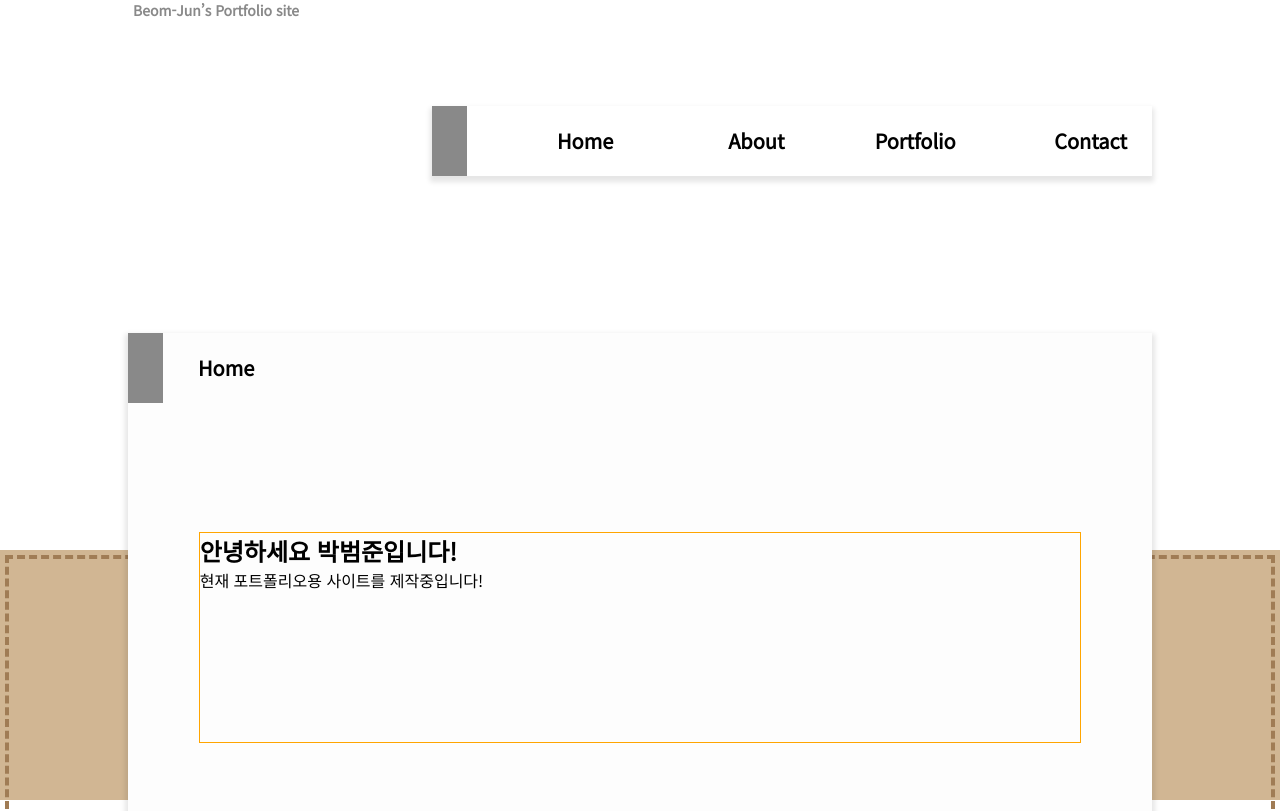
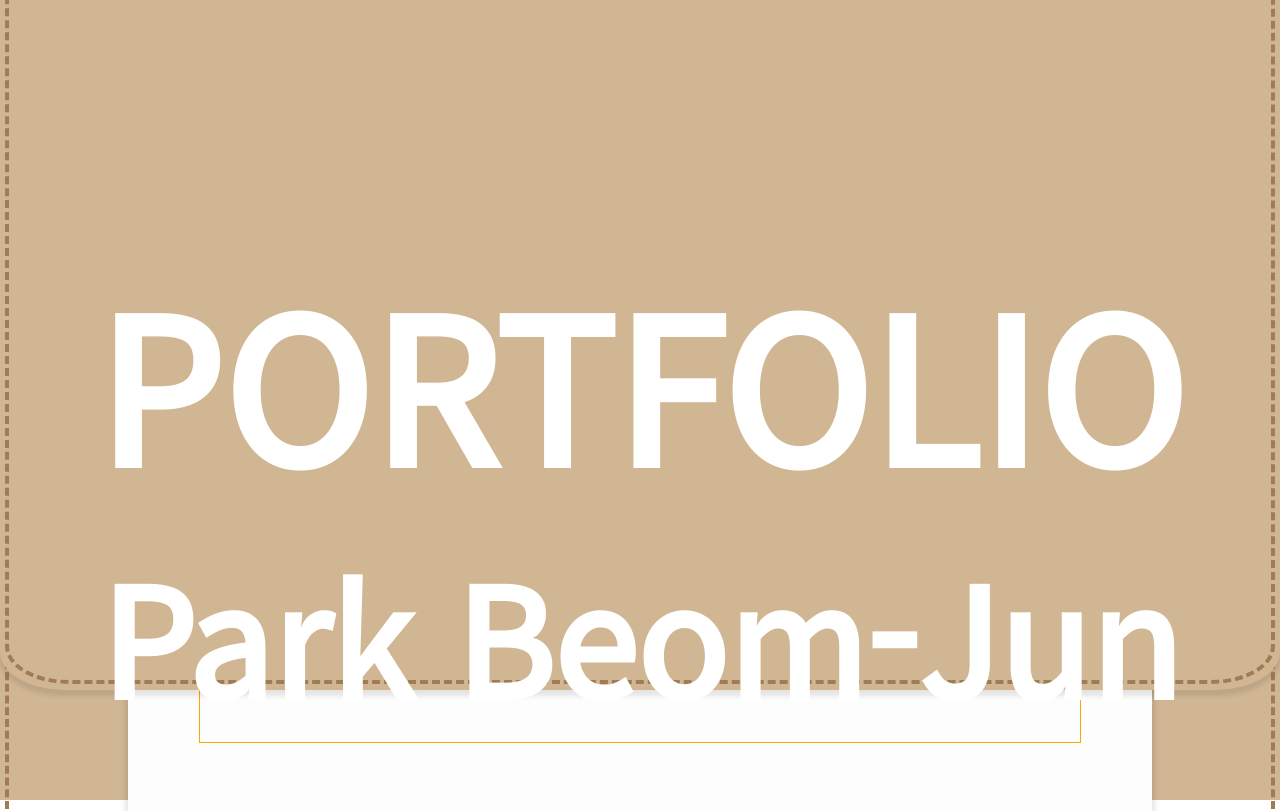
Before and after one commit to Lynsphere/my_portfolio, a plain HTML site: page index.html in a window 1280 px wide. Shown: the top 811 px of the page. Drawn offline with Linux system fonts and the light colour scheme.

Commit message:
Add files via upload
cover 애니메이션 추가

```diff
--- a/css/style.css
+++ b/css/style.css
@@ -10,6 +10,55 @@
 }
 body {
     font-family: 'Noto Sans KR', sans-serif;
+}
+/* 커버 */
+#cover {
+    position: absolute;
+    z-index: 999;
+    top:-10%;
+    /* bottom: 0; */
+    width: 100%;
+    height: 95%;
+    background: #d1b693;
+    box-shadow: 0px 4px 5px 2px rgba(0,0,0,0.1);
+    border-radius: 0 0 5% 5%;
+    padding-bottom: 10px;
+}
+
+#cover.slideup {
+    animation-name: cover;
+    animation-duration: 1.5s;
+    animation-timing-function: cubic-bezier(.63,-0.01,.37,.98);
+    animation-fill-mode: forwards;
+}
+@keyframes cover {
+    from{
+        top: -10%;
+    }
+    5%{
+        padding-top:20px;
+    }
+    to{
+        top: -100%;
+    }
+}
+#cover_line {
+    height: 100%;
+    margin-left: 5px;
+    margin-right: 5px;
+    /* transform: translateY(-5px); */
+    border: 4px dashed #a07c55;
+    border-radius: 0 0 5% 5%;
+    border-top: none;
+}
+#cover_bg {
+    text-align: center;
+    padding-top: 25%;
+    color: rgba(255,255,255,1);
+    font-size: 100px;
+}
+#cover_bg > h1 {
+    text-transform: uppercase;
 }
 
 /* main */
--- a/index.html
+++ b/index.html
@@ -22,6 +22,15 @@
     <script src="./js/main.js"></script>
 </head>
 <body>
+    <div id="cover">
+        <div id="cover_line">
+            <div id="cover_bg">
+                <h1>Portfolio</h1>
+                <h2>Park Beom-Jun</h2>
+                <!-- <p>click</p> -->
+            </div>
+        </div>
+    </div>
     <div class="main_wrap">
         <h1 id="item01">Beom-Jun’s Portfolio site</h1>
         <nav id="gnb">
--- a/js/main.js
+++ b/js/main.js
@@ -1,5 +1,10 @@
 /* main.js */
 $(function(){
+    // 메인커버 이동
+    $(document).click(function () {
+       $('#cover').addClass('slideup');
+    });
+
     // gnb 색상변환
     $('#home').mouseenter(function(){
         $('#gnb').css('border-left','35px solid #898989')
```
